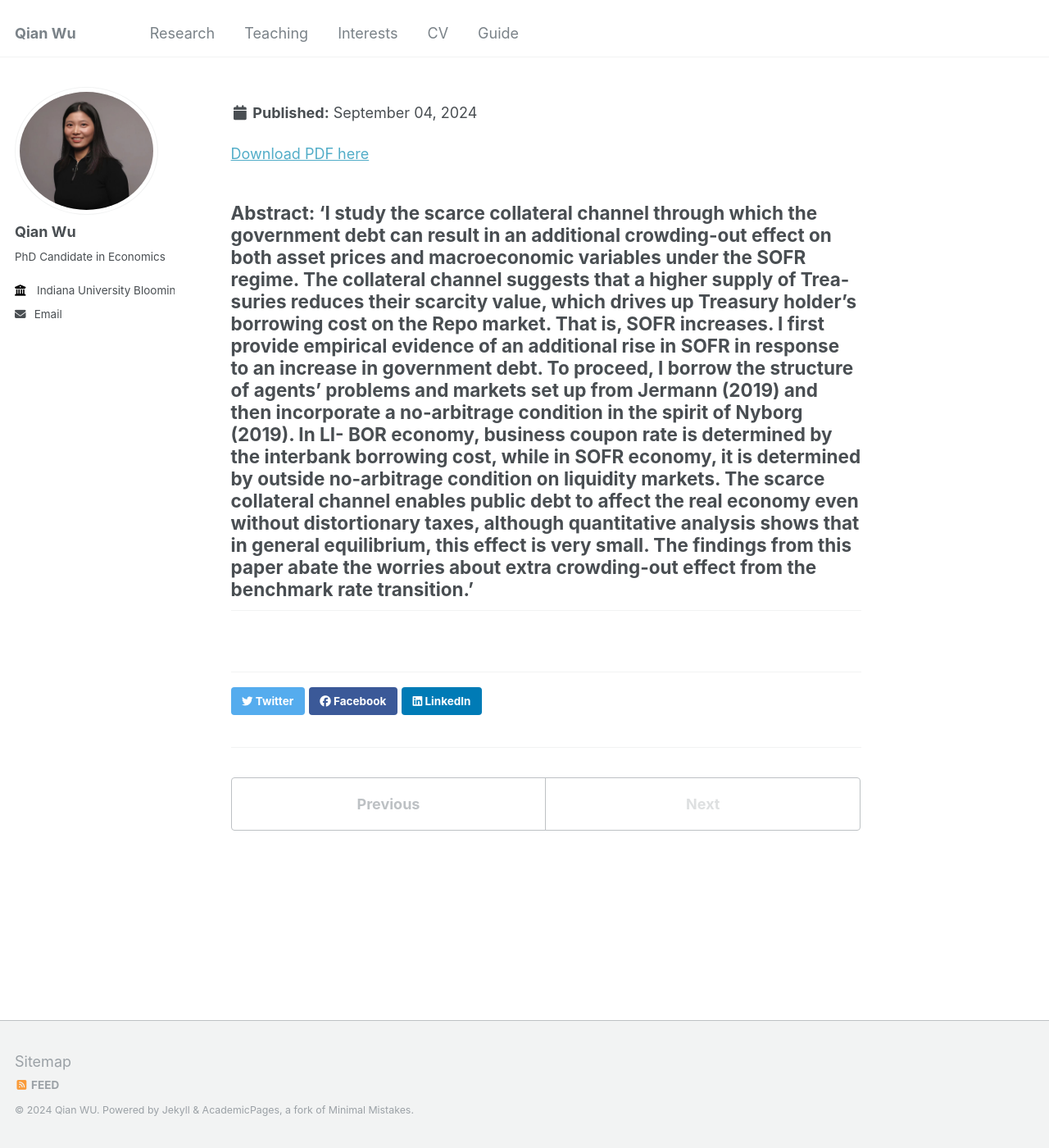
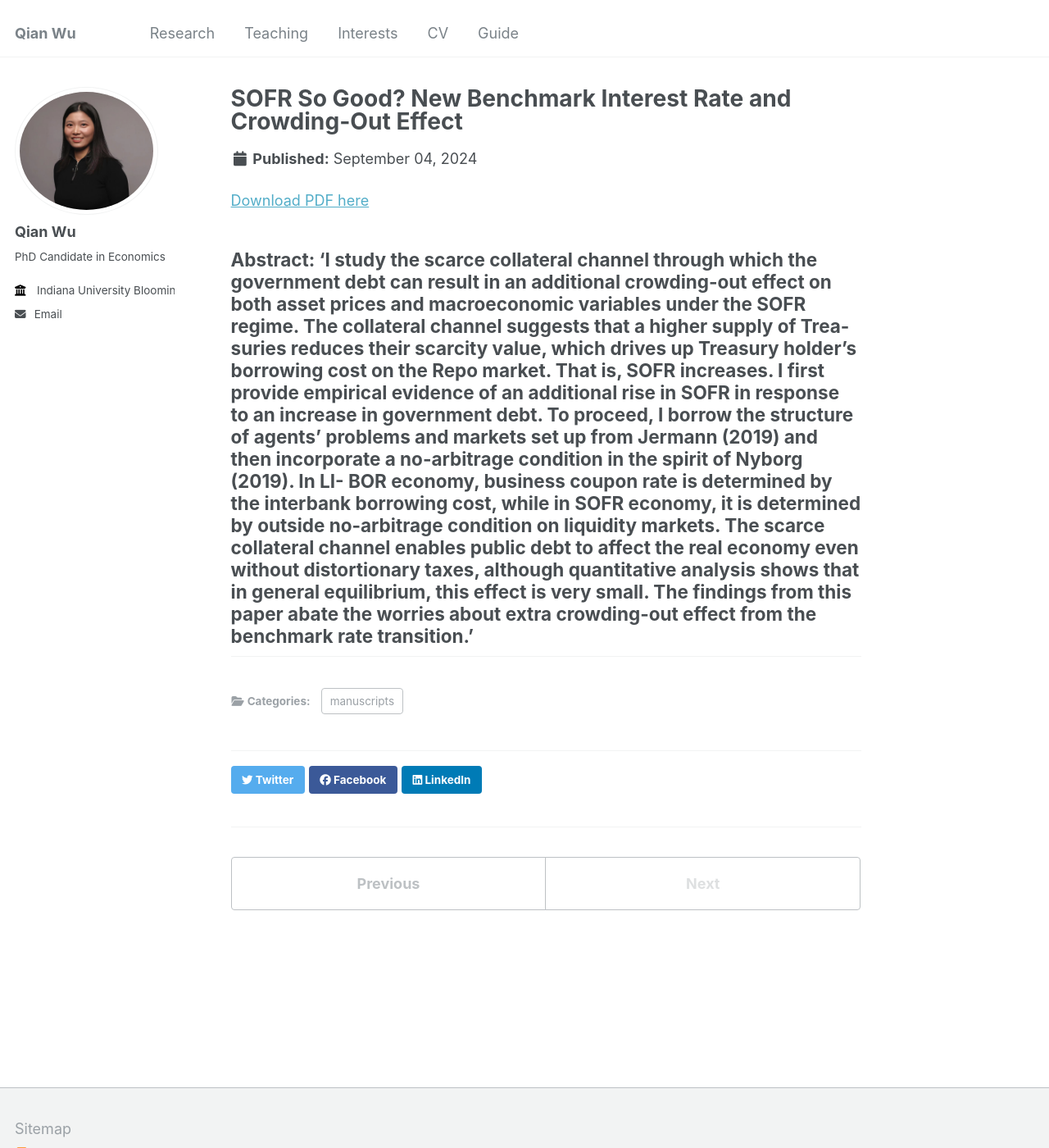
Before and after one commit to qianwu-ef/qianwu-ef.github.io, a Jekyll site: the page built from _research/SOFR So Good? New Benchmark Interest Rate and Crowding-Out Effect.md, in a window 1280 px wide and 1400 px high. Shown: the whole window at 82% size. Built offline with Jekyll 4.4.1, drawn with Linux system fonts in a browser that asks for light colours; some of the changed lines change nothing that is shown.

Commit message:
Update SOFR So Good? New Benchmark Interest Rate and Crowding-Out Effect.md

```diff
--- a/_research/SOFR So Good? New Benchmark Interest Rate and Crowding-Out Effect.md
+++ b/_research/SOFR So Good? New Benchmark Interest Rate and Crowding-Out Effect.md
@@ -1,5 +1,4 @@
 ---
-title: "---
 title: "SOFR So Good? New Benchmark Interest Rate and Crowding-Out Effect"
 collection: research
 category: manuscripts
@@ -8,7 +7,7 @@
 date: 2024-09-04
 ---
 
-<a href='http://www.qianwu-ef.github.io/files/SOFR.pdf'>Download PDF here</a>
+<a href='https://indiana-my.sharepoint.com/:b:/g/personal/qwu2_iu_edu/EeyLXofaX9pMse8VfbykgZQBrfTO5GlmF3BteQmAY-72Mg?e=J4n6r7'>Download PDF here</a>
 
 Abstract: 'I study the scarce collateral channel through which the government debt can result in an additional crowding-out effect on both asset prices and macroeconomic variables under the SOFR regime. The collateral channel suggests that a higher supply of Trea- suries reduces their scarcity value, which drives up Treasury holder’s borrowing cost on the Repo market. That is, SOFR increases. I first provide empirical evidence of an additional rise in SOFR in response to an increase in government debt. To proceed, I borrow the structure of agents’ problems and markets set up from Jermann (2019) and then incorporate a no-arbitrage condition in the spirit of Nyborg (2019). In LI- BOR economy, business coupon rate is determined by the interbank borrowing cost, while in SOFR economy, it is determined by outside no-arbitrage condition on liquidity markets. The scarce collateral channel enables public debt to affect the real economy even without distortionary taxes, although quantitative analysis shows that in general equilibrium, this effect is very small. The findings from this paper abate the worries about extra crowding-out effect from the benchmark rate transition.'
 ---
```
